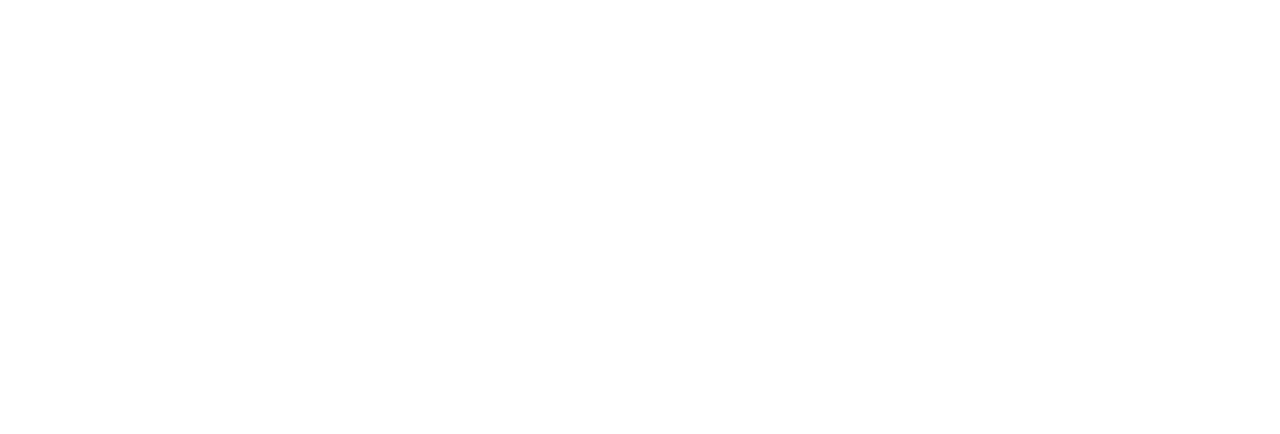
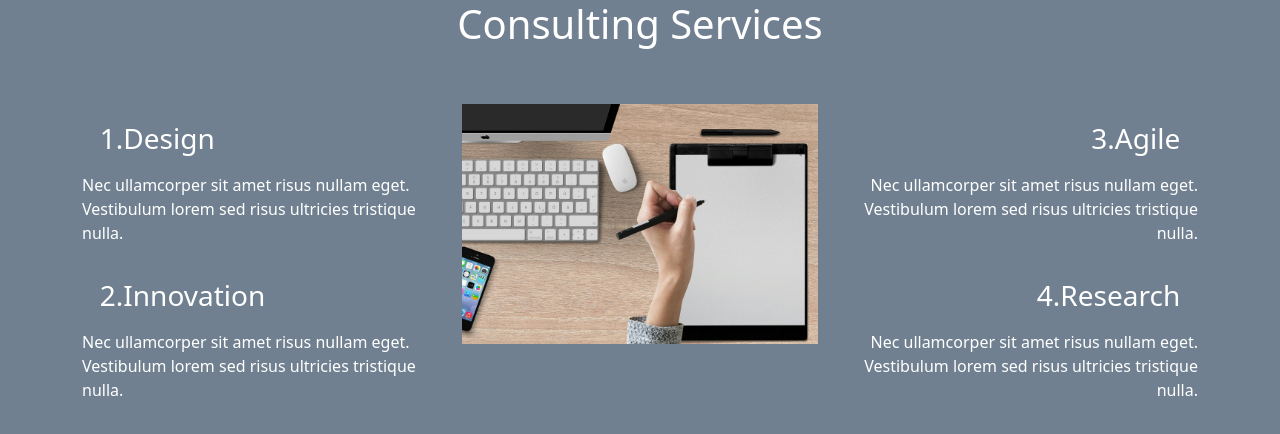
Before and after one commit to frNicolasSCHMITT/Projet-Consulting-Services, a plain HTML site: page index.html in a window 1280 px wide. Drawn offline with nearby package versions, Linux system fonts and the light colour scheme.

Commit message:
feat: ver 1.0

```diff
--- a/index.html
+++ b/index.html
@@ -11,7 +11,52 @@
     <title>Consulting Services Presentation</title>
 </head>
 <body>
-
+    <section class="container">
+        <div class="col-12">
+            <h1>Consulting Services</h1>
+        </div>
+        <div class="row">
+            <div class="col-md-4">
+                <div class="row">
+                    <div class="col-12">
+                        <h3>1.Design</h3>
+                        <p>
+                            Nec ullamcorper sit amet risus nullam eget. Vestibulum lorem sed risus ultricies tristique
+                            nulla.
+                        </p>
+                    </div>
+                    <div class="col-12">
+                        <h3>2.Innovation</h3>
+                        <p>
+                            Nec ullamcorper sit amet risus nullam eget. Vestibulum lorem sed risus ultricies tristique
+                            nulla.
+                        </p>
+                    </div>
+                </div>
+            </div>
+            <div class="col-12 col-md-4">
+                <img class="décoimg" src="./images/fourniture-bureau.jpg" alt="fourniture_bureau">
+            </div>
+            <div class="col-md-4">
+                <div class="row">
+                    <div class="col-12 droite">
+                        <h3>3.Agile</h3>
+                        <p>
+                            Nec ullamcorper sit amet risus nullam eget. Vestibulum lorem sed risus ultricies tristique
+                            nulla.
+                        </p>
+                    </div>
+                    <div class="col-12 droite">
+                        <h3>4.Research</h3>
+                        <p>
+                            Nec ullamcorper sit amet risus nullam eget. Vestibulum lorem sed risus ultricies tristique
+                            nulla.
+                        </p>
+                    </div>
+                </div>
+            </div>
+        </div>
+    </section>
 </body>
 <!-- JavaScript Bundle with Popper -->
 <script src="https://cdn.jsdelivr.net/npm/bootstrap@5.0.0-beta3/dist/js/bootstrap.bundle.min.js" integrity="sha384-JEW9xMcG8R+pH31jmWH6WWP0WintQrMb4s7ZOdauHnUtxwoG2vI5DkLtS3qm9Ekf" crossorigin="anonymous"></script>
--- a/style.css
+++ b/style.css
@@ -0,0 +1,18 @@
+body{
+    background-color: slategrey;
+    color: white;
+}
+h1{
+    text-align: center;
+    margin-bottom: 5%;
+}
+h3{
+    margin: 5%;
+}
+.droite{
+    text-align: right;
+}
+.décoimg{
+    width: 100%;
+    height: auto;
+}
```
Also changed, not shown: images/fourniture-bureau.jpg (added).
